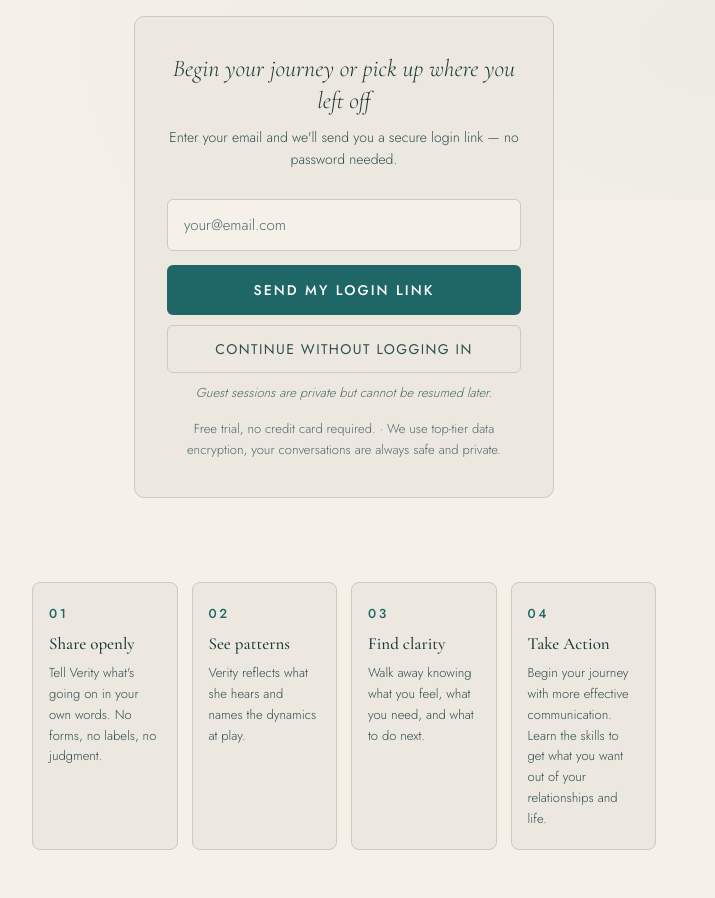
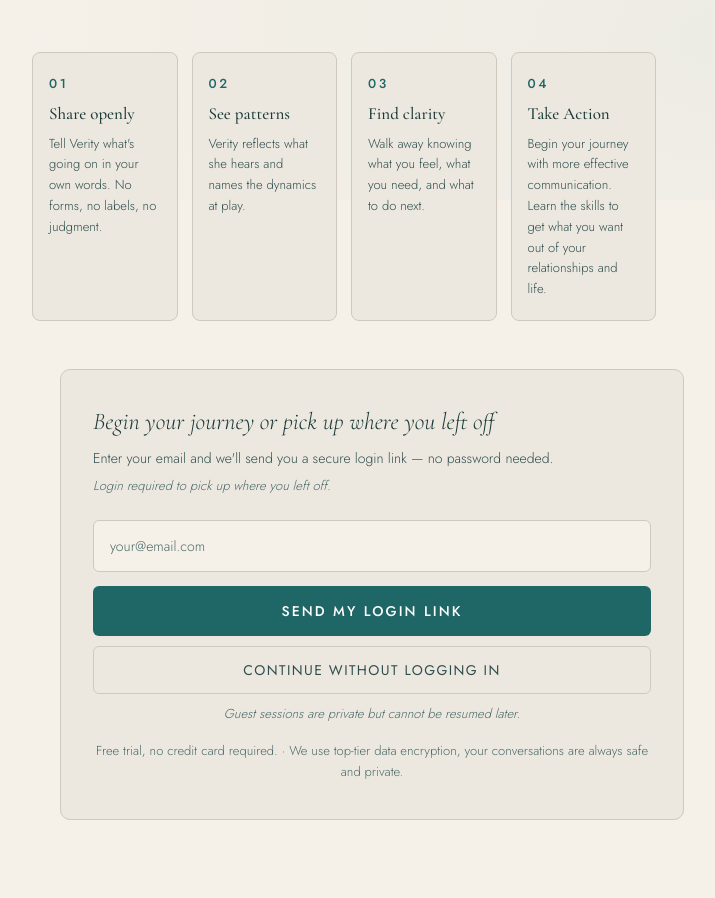
Before and after one commit to danjwasmer/Verity, a website: page public/index.html in a window 1280 px wide. Shown: the part 600-1498 px from the top of the page, without its empty margins (296-1011 px from the left). After the commit the page ends 1476 px from the top, so only its background shows below. Drawn offline with nearby package versions, Linux system fonts and the light colour scheme; no server answers.

Commit message:
Update index.html

```diff
--- a/public/index.html
+++ b/public/index.html
@@ -89,7 +89,7 @@
   .trust-strip {
     display: flex; border: 1px solid var(--border);
     border-radius: 8px; overflow: hidden;
-    width: 100%; max-width: 460px; margin-bottom: 48px;
+    width: 100%; max-width: 460px; margin-bottom: 0;
   }
   .trust-item {
     flex: 1; display: flex; flex-direction: column;
@@ -105,7 +105,7 @@
   }
 
   .login-card {
-    width: 100%; max-width: 420px;
+    width: 100%; max-width: 680px;
     background: var(--surface); border: 1px solid var(--border);
     border-radius: 10px; padding: 36px 32px; margin: 0 28px;
   }
@@ -116,7 +116,12 @@
   .login-sub {
     font-family: 'Jost', sans-serif; font-size: 14px;
     font-weight: 300; color: var(--text-soft);
-    margin-bottom: 28px; line-height: 1.6;
+    margin-bottom: 6px; line-height: 1.6;
+  }
+  .login-sub-note {
+    font-family: 'Jost', sans-serif; font-size: 13px;
+    font-weight: 300; color: var(--muted);
+    margin-bottom: 24px; line-height: 1.6; font-style: italic;
   }
   .input-field {
     width: 100%; background: var(--bg);
@@ -126,7 +131,7 @@
     outline: none; transition: border-color 0.2s; margin-bottom: 14px;
   }
   .input-field:focus { border-color: var(--accent-dim); }
-  .input-field::placeholder { color: var(--muted); }
+  .input-field::placeholder { color: var(--muted); font-size: 14px; }
   .primary-btn {
     width: 100%; background: var(--accent-dim); border: none;
     color: #fff; font-family: 'Jost', sans-serif;
@@ -184,6 +189,11 @@
   .step-desc {
     font-family: 'Jost', sans-serif; font-size: 13px;
     font-weight: 300; color: var(--text-soft); line-height: 1.6;
+  }
+
+  .login-section {
+    width: 100%; max-width: 680px;
+    padding: 0 28px 56px;
   }
 
   .type-page-logo {
@@ -395,7 +405,7 @@
     line-height: 1.6; min-height: 28px; max-height: 140px;
     overflow-y: auto; scrollbar-width: none;
   }
-  textarea::placeholder { color: var(--muted); font-style: italic; }
+  textarea::placeholder { color: var(--muted); font-style: italic; font-size: 16px; }
   .send-btn {
     background: var(--accent-dim); border: none; color: #fff;
     font-family: 'Jost', sans-serif; font-size: 14px; font-weight: 500;
@@ -418,7 +428,8 @@
     .how-it-works { grid-template-columns: 1fr; padding: 32px 20px; }
     .type-grid { grid-template-columns: 1fr; }
     .hero, .type-page, .chat-header, .chat-divider, .chat-wrap, .input-area { padding-left: 20px; padding-right: 20px; }
-    .login-card { margin: 0 20px; padding: 28px 20px; }
+    .login-section { padding-left: 20px; padding-right: 20px; }
+    .login-card { padding: 28px 20px; }
     .msg-body { font-size: 17px; }
     textarea { font-size: 16px; }
     .user-email { display: none; }
@@ -489,25 +500,9 @@
         <div class="trust-label">Always Honest</div>
       </div>
     </div>
-
-    <div class="login-card">
-      <div id="loginForm">
-        <div class="login-title">Begin your journey or pick up where you left off</div>
-        <div class="login-sub">Enter your email and we'll send you a secure login link — no password needed.</div>
-        <input type="email" id="emailInput" class="input-field" placeholder="your@email.com" />
-        <button class="primary-btn" id="sendLinkBtn" onclick="sendMagicLink()">Send my login link</button>
-        <button class="guest-btn" onclick="startAsGuest()">Continue without logging in</button>
-        <div class="guest-note">Guest sessions are private but cannot be resumed later.</div>
-        <div class="login-note">Free trial, no credit card required. · We use top-tier data encryption, your conversations are always safe and private.</div>
-      </div>
-      <div class="success-msg" id="successMsg">
-        <div class="success-icon">✉️</div>
-        <div class="success-title">Check your inbox</div>
-        <div class="success-sub">We sent a login link to <strong id="sentEmail"></strong>.<br>Click it to open Verity. The link expires in 15 minutes.</div>
-      </div>
-    </div>
   </div>
 
+  <!-- 4 STEPS -->
   <div class="how-it-works">
     <div class="step">
       <div class="step-number">01</div>
@@ -528,6 +523,27 @@
       <div class="step-number">04</div>
       <div class="step-title">Take Action</div>
       <div class="step-desc">Begin your journey with more effective communication. Learn the skills to get what you want out of your relationships and life.</div>
+    </div>
+  </div>
+
+  <!-- LOGIN CARD — now below the steps -->
+  <div class="login-section">
+    <div class="login-card">
+      <div id="loginForm">
+        <div class="login-title">Begin your journey or pick up where you left off</div>
+        <div class="login-sub">Enter your email and we'll send you a secure login link — no password needed.</div>
+        <div class="login-sub-note">Login required to pick up where you left off.</div>
+        <input type="email" id="emailInput" class="input-field" placeholder="your@email.com" />
+        <button class="primary-btn" id="sendLinkBtn" onclick="sendMagicLink()">Send my login link</button>
+        <button class="guest-btn" onclick="startAsGuest()">Continue without logging in</button>
+        <div class="guest-note">Guest sessions are private but cannot be resumed later.</div>
+        <div class="login-note">Free trial, no credit card required. · We use top-tier data encryption, your conversations are always safe and private.</div>
+      </div>
+      <div class="success-msg" id="successMsg">
+        <div class="success-icon">✉️</div>
+        <div class="success-title">Check your inbox</div>
+        <div class="success-sub">We sent a login link to <strong id="sentEmail"></strong>.<br>Click it to open Verity. The link expires in 15 minutes.</div>
+      </div>
     </div>
   </div>
 </div>
@@ -830,7 +846,6 @@
     textarea.style.height = 'auto';
     appendMessage('user', text);
     setLoading(true);
-
     try {
       let res;
       if (isGuest) {
@@ -846,10 +861,8 @@
           body: JSON.stringify({ message: text, type: currentType })
         });
       }
-
       const data = await res.json();
       setLoading(false);
-
       if (data.reply) {
         if (isGuest) {
           guestHistory.push({ role: 'user', content: text });
```
